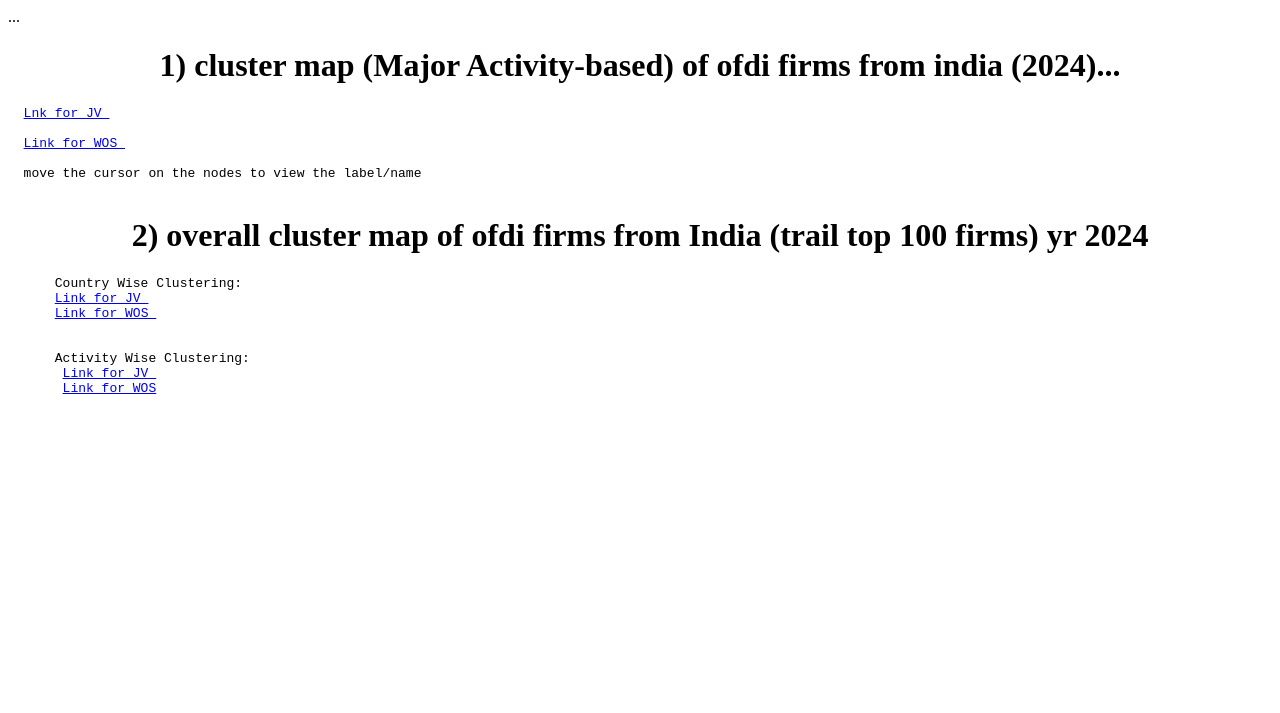
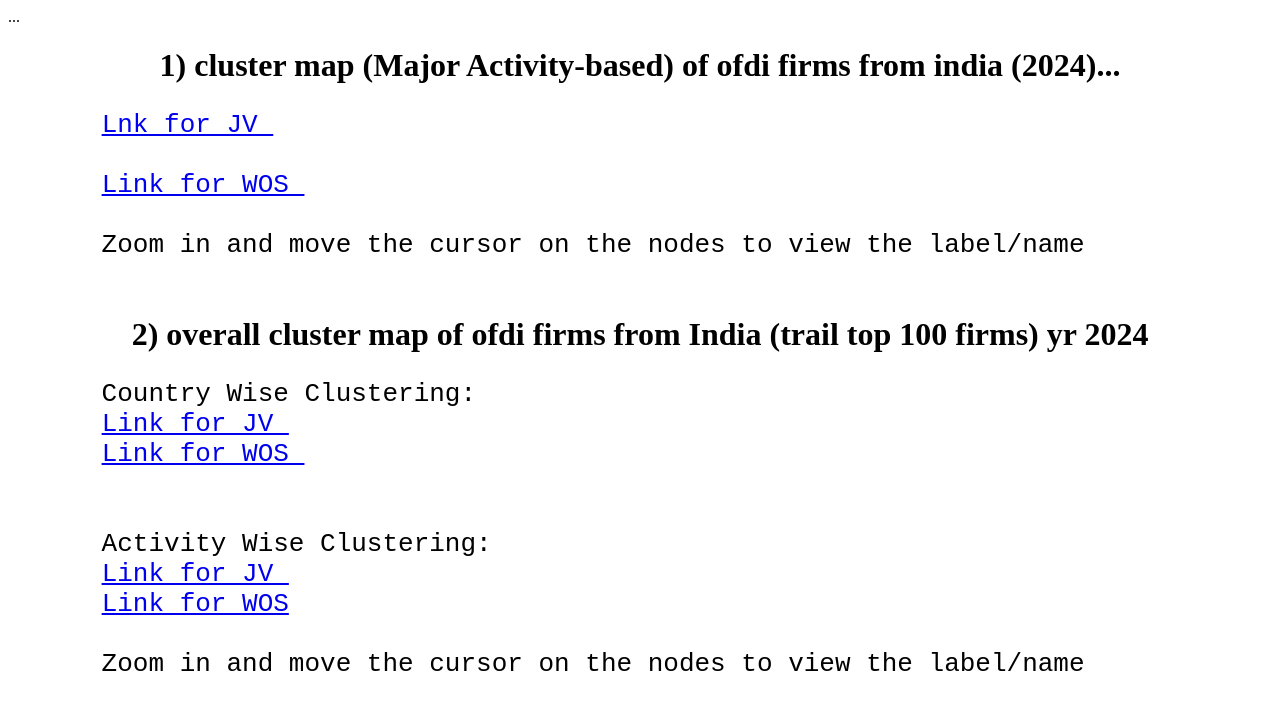
Before and after one commit to siddarthx07/OFDI-clustering-analysis, a plain HTML site: page index.html in a window 1280 px wide. Drawn offline with Linux system fonts and the light colour scheme.

Commit message:
test index.html

```diff
--- a/index.html
+++ b/index.html
@@ -7,12 +7,12 @@
 <body>
 
 <h1 align="center">1) cluster map (Major Activity-based) of ofdi firms from india (2024)...</h1>
-<pre>
-  <a href='/OFDI-clustering-analysis/jv_majoractivity_2024.html'>Lnk for JV </a>
+<pre style="font-size:200%">
+      <a href='/OFDI-clustering-analysis/jv_majoractivity_2024.html' target="_blank" >Lnk for JV </a>
 
-  <a href='/OFDI-clustering-analysis/WOS_majoractivity_2024.html'>Link for WOS </a>
+      <a href='/OFDI-clustering-analysis/WOS_majoractivity_2024.html' target="_blank">Link for WOS </a>
 
-  move the cursor on the nodes to view the label/name
+      Zoom in and move the cursor on the nodes to view the label/name
 
 </pre>
 
@@ -20,15 +20,17 @@
 
 <body>
 <h1 align="center">2) overall cluster map of ofdi firms from India (trail top 100 firms) yr 2024</h1>
-  <pre>
+  <pre style="font-size:200%">
       Country Wise Clustering:
-      <a href='/OFDI-clustering-analysis/top100_JV_countries_clustering.html'>Link for JV </a>
-      <a href='/OFDI-clustering-analysis/top100_WOS_countries_clustering.html'>Link for WOS </a>
+      <a href='/OFDI-clustering-analysis/top100_JV_countries_clustering.html' target="_blank">Link for JV </a>
+      <a href='/OFDI-clustering-analysis/top100_WOS_countries_clustering.html' target="_blank">Link for WOS </a>
 
 
       Activity Wise Clustering:
-       <a href='/OFDI-clustering-analysis/top100_JV_activities_clustering.html'>Link for JV </a>
-       <a href='/OFDI-clustering-analysis/top100_WOS_activities_clustering.html'>Link for WOS</a>
+      <a href='/OFDI-clustering-analysis/top100_JV_activities_clustering.html' target="_blank">Link for JV </a>
+      <a href='/OFDI-clustering-analysis/top100_WOS_activities_clustering.html' target="_blank">Link for WOS</a>
+
+      Zoom in and move the cursor on the nodes to view the label/name
   </pre>
 
 
```
